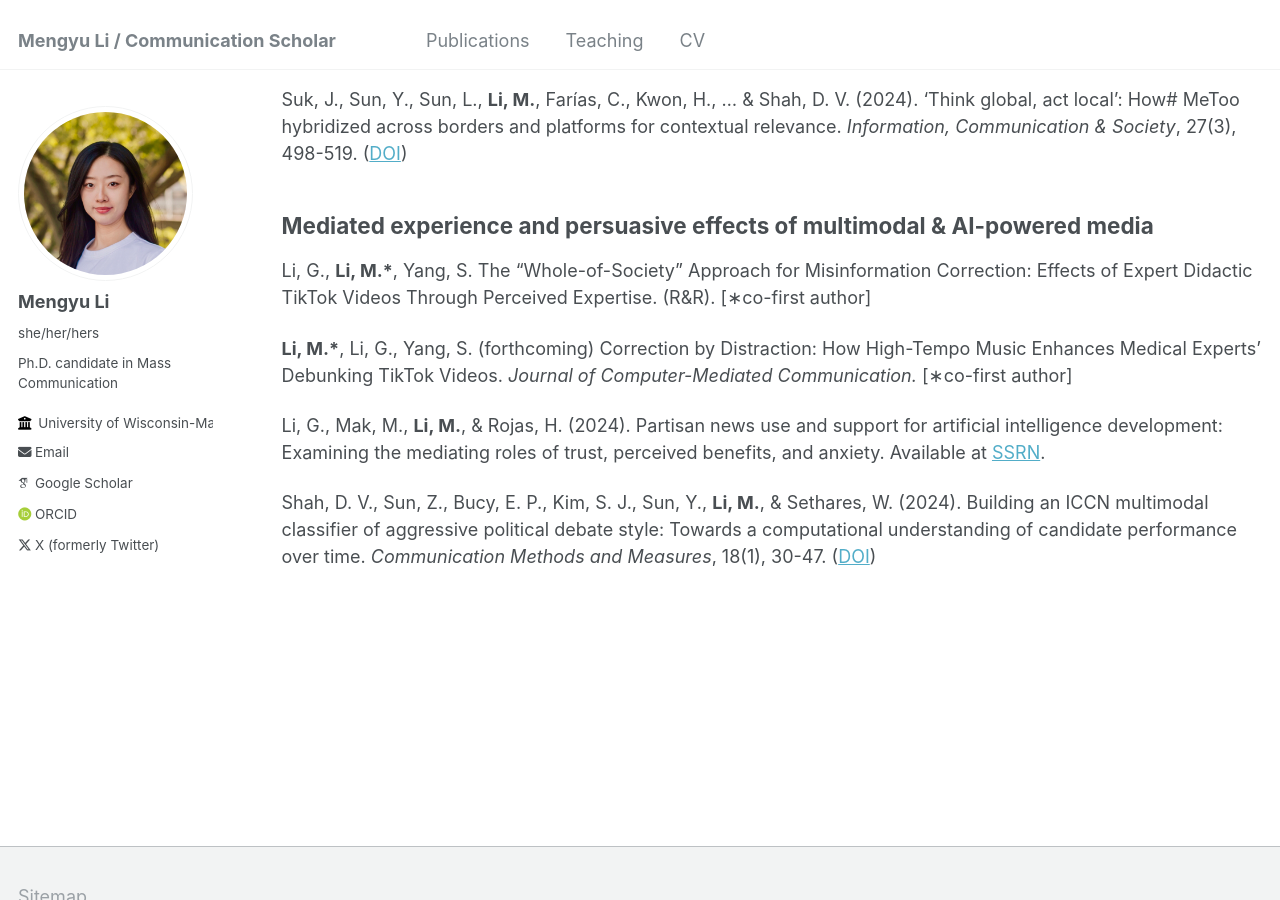
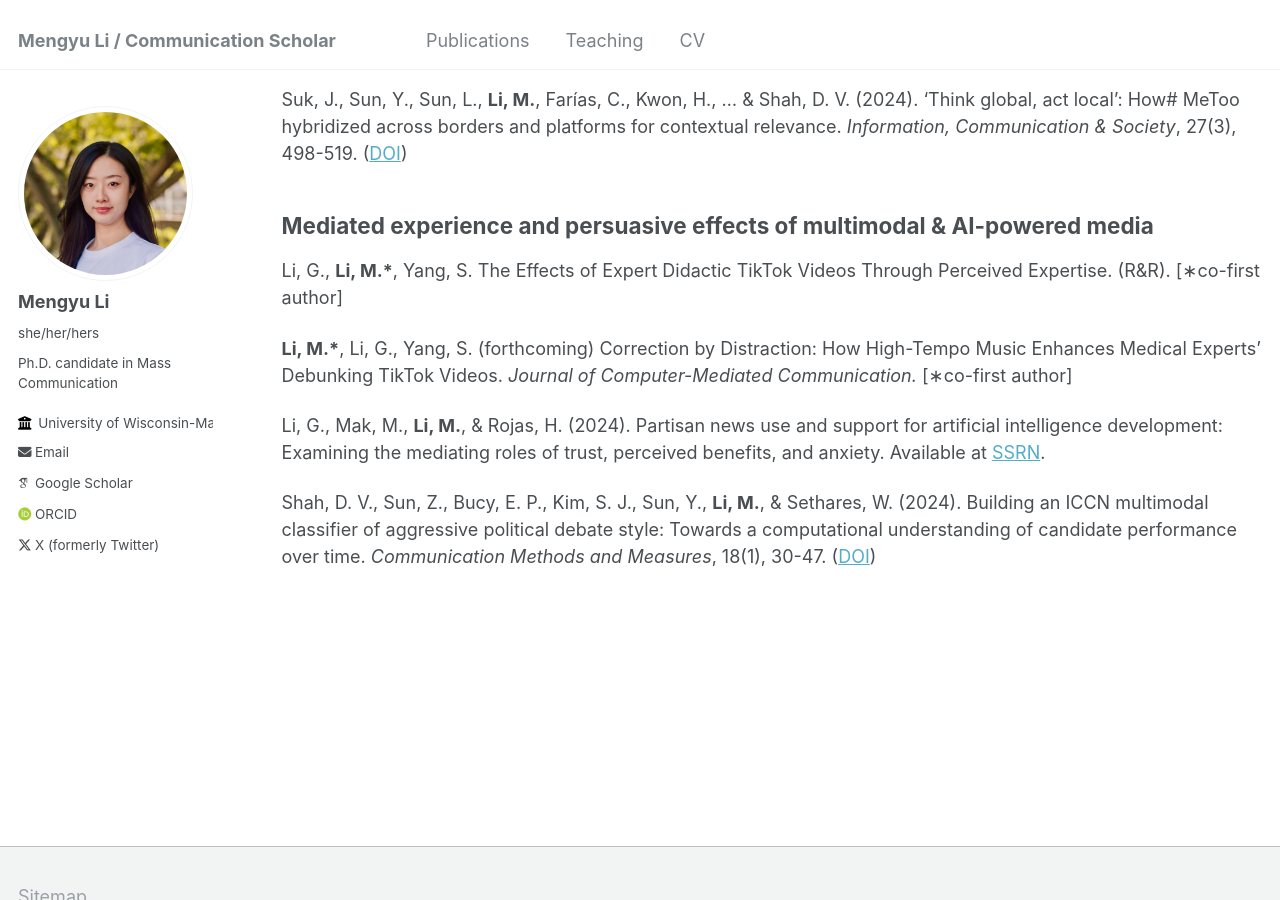
Before and after one commit to im-mengyuli/im-mengyuli.github.io, a Jekyll site: the page built from _pages/publications.md, in a window 1280 px wide and 900 px high, scrolled down 451 px. Built offline with Jekyll 4.4.1, drawn with Linux system fonts in a browser that asks for light colours; some web fonts are replaced.

Commit message:
Update publications.md

```diff
--- a/_pages/publications.md
+++ b/_pages/publications.md
@@ -15,7 +15,7 @@ Mak, M. K., <b>Li, M.*</b>, & Rojas, H. (2024). Social Media and Perceived Polit
 Suk, J., Sun, Y., Sun, L., <b>Li, M.</b>, Farías, C., Kwon, H., ... & Shah, D. V. (2024). ‘Think global, act local’: How# MeToo hybridized across borders and platforms for contextual relevance. <i>Information, Communication & Society</i>, 27(3), 498-519. ([DOI](https://doi.org/10.1080/1369118X.2023.2219716))
 
 ## Mediated experience and persuasive effects of multimodal & AI-powered media
-Li, G., <b>Li, M.*</b>, Yang, S. The “Whole-of-Society” Approach for Misinformation Correction: Effects of Expert Didactic TikTok Videos Through Perceived Expertise. (R&R). [∗co-first author]
+Li, G., <b>Li, M.*</b>, Yang, S. The Effects of Expert Didactic TikTok Videos Through Perceived Expertise. (R&R). [∗co-first author]
 
 <b>Li, M.*</b>, Li, G., Yang, S. (forthcoming) Correction by Distraction: How High-Tempo Music Enhances Medical Experts’ Debunking TikTok Videos. <i>Journal of Computer-Mediated Communication.</i> [∗co-first author]
 
```
